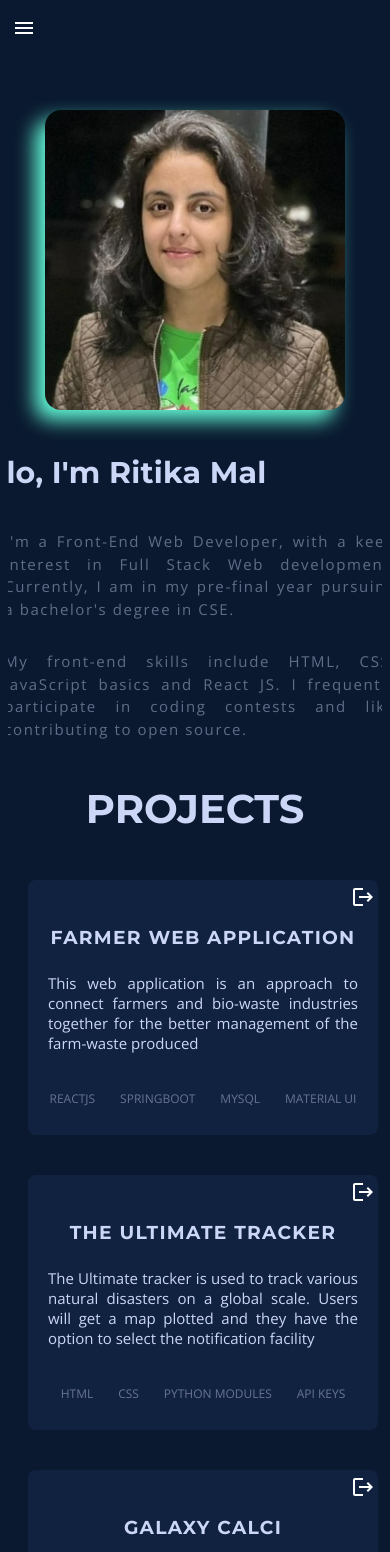
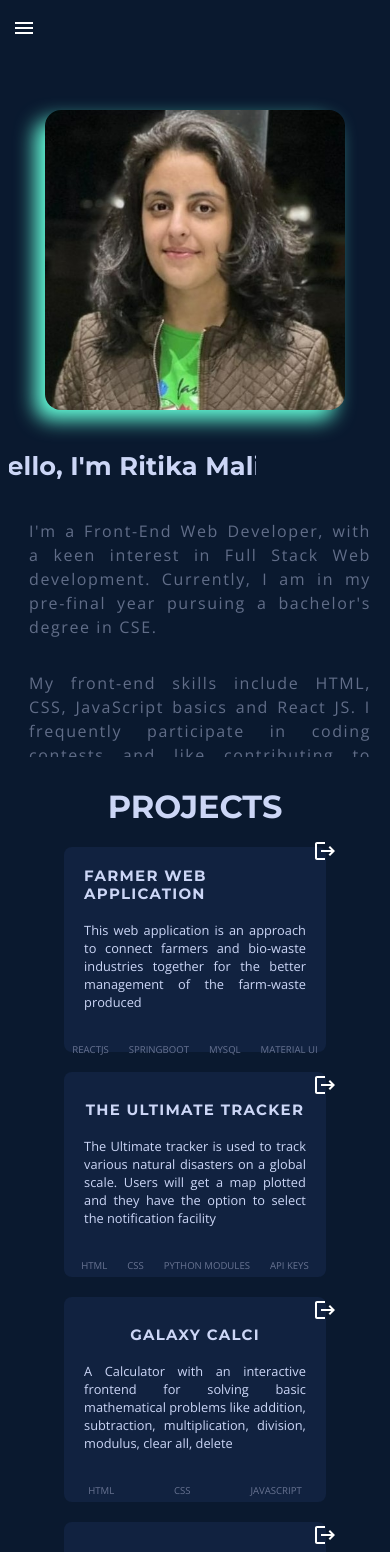
Before and after one commit to ritika728/Portfolio, a React (Create React App) app: page / in a window 390 px wide. Shown: the top 1552 px of the page. Built offline with nearby package versions, Linux system fonts and the light colour scheme; a web font is replaced by a local one.

Commit message:
resizing

```diff
--- a/src/Components/Navigation/about.css
+++ b/src/Components/Navigation/about.css
@@ -2,7 +2,7 @@
 @import url('https://fonts.googleapis.com/css2?family=Montserrat:wght@400;700&display=swap');
 
 #ABOUT{
-    height: 580px ;
+    height: 600px ;
     scroll-behavior: smooth;
 }
 body{
@@ -93,14 +93,14 @@ img.image {
     }
     .heading h1{
         display: flex;
-        font-size: 30px;
+        font-size: 160%;
         text-align: center;
         justify-content: center !important;
         align-items: center !important;
         margin-left: 70px;
     }
     .heading p{
-        font-size: 15px;
+        font-size: 100%;
         margin-left: 90px;
         margin-right: -70px;
     }
--- a/src/Components/Navigation/navigation.css
+++ b/src/Components/Navigation/navigation.css
@@ -63,7 +63,6 @@ path{
 
 .css-4t3x6l-MuiPaper-root-MuiDrawer-paper {
     background-color: rgb(99,252,216) !important;
-    /* width: 150px !important; */
 }
 .css-4t3x6l-MuiPaper-root-MuiDrawer-paper .logo{
     margin: 20px auto;
--- a/src/Components/Projects/projects.css
+++ b/src/Components/Projects/projects.css
@@ -64,12 +64,13 @@
 
 @media (max-width:500px) {
     #PROJECTS{
-        margin-top: 10px;
-        height: 1900px;
+        margin-top: 30px;
+        height: 120%;
     }
     .every{
         display: flex;
         flex-direction: column;
+        margin: 0 auto;
     }
     .three{
         display: flex;
@@ -77,6 +78,29 @@
     }
 
     .mainheading{
-        font-size: 40px !important;
+        font-size: 200% !important;
+    }
+
+    .card{
+        width: 70%;
+        height: 200px;
+        justify-content: center;
+        margin: 0 auto;
+        margin-bottom: 20px;
+    }
+
+    .projecthead{
+        margin-top: -20px;
+        font-size: 80%;
+    }
+
+    .para{
+        font-size: 80%;
+    }
+    .stack{
+        font-size: 60%;
+    }
+    .git{
+        margin-left: 260px !important;
     }
 }
--- a/src/components/achievements/achievements.css
+++ b/src/components/achievements/achievements.css
@@ -163,7 +163,7 @@
 
 @media (max-width:500px) {
     .heading2{
-        font-size: 40px !important;
+        font-size: 200% !important;
     }
     .timeline-body{
         color: rgb(136,146,176);
@@ -172,11 +172,11 @@
         margin-bottom: 5px;
         margin-top: -5px;
         font-family: 'Open Sans';
-        font-size: 10px;
+        font-size: 60%;
         text-align: center;
     }
     .timeline {
-        width: 350px;
+        width: 80%;
         font-weight: 400;
         list-style: none;
         padding: 20px 0 20px;
@@ -184,10 +184,10 @@
         margin: 0 auto;
     }
     .timeline > li > .timeline-badge {
-        width: 10px;
-        height: 10px;
+        width: 4%;
+        height: 20%;
         line-height: 20px;
-        font-size: 1.4em;
+        /* font-size: 1.4em; */
         text-align: center;
         position: absolute;
         top: 30px;
--- a/src/components/contact/contact.css
+++ b/src/components/contact/contact.css
@@ -136,7 +136,8 @@ textarea::placeholder{
     height: 800px !important;
   }
   .title h1{
-    font-size: 40px !important;
+    font-size: 200% !important;
+    text-align: center !important;
   }
   .container1{
     display: flex;
@@ -149,7 +150,7 @@ textarea::placeholder{
 
   .socialsmain{
     margin-top: -60px;
-    width:400px;
+    width:90%;
     margin-left: 10px;
     display: flex;
     justify-content: center;
@@ -179,7 +180,7 @@ textarea::placeholder{
   .socials{
     margin: 0 auto !important;
     margin-top: -50px !important;
-    /* margin-left: 75px !important; */
+    margin-left: 65px !important;
   }
   .message{
     width: 200px;
--- a/src/components/navigation/about.css
+++ b/src/components/navigation/about.css
@@ -2,7 +2,7 @@
 @import url('https://fonts.googleapis.com/css2?family=Montserrat:wght@400;700&display=swap');
 
 #ABOUT{
-    height: 580px ;
+    height: 600px ;
     scroll-behavior: smooth;
 }
 body{
@@ -93,14 +93,14 @@ img.image {
     }
     .heading h1{
         display: flex;
-        font-size: 30px;
+        font-size: 160%;
         text-align: center;
         justify-content: center !important;
         align-items: center !important;
         margin-left: 70px;
     }
     .heading p{
-        font-size: 15px;
+        font-size: 100%;
         margin-left: 90px;
         margin-right: -70px;
     }
--- a/src/components/navigation/navigation.css
+++ b/src/components/navigation/navigation.css
@@ -63,7 +63,6 @@ path{
 
 .css-4t3x6l-MuiPaper-root-MuiDrawer-paper {
     background-color: rgb(99,252,216) !important;
-    /* width: 150px !important; */
 }
 .css-4t3x6l-MuiPaper-root-MuiDrawer-paper .logo{
     margin: 20px auto;
--- a/src/components/projects/projects.css
+++ b/src/components/projects/projects.css
@@ -64,12 +64,13 @@
 
 @media (max-width:500px) {
     #PROJECTS{
-        margin-top: 10px;
-        height: 1900px;
+        margin-top: 30px;
+        height: 120%;
     }
     .every{
         display: flex;
         flex-direction: column;
+        margin: 0 auto;
     }
     .three{
         display: flex;
@@ -77,6 +78,29 @@
     }
 
     .mainheading{
-        font-size: 40px !important;
+        font-size: 200% !important;
+    }
+
+    .card{
+        width: 70%;
+        height: 200px;
+        justify-content: center;
+        margin: 0 auto;
+        margin-bottom: 20px;
+    }
+
+    .projecthead{
+        margin-top: -20px;
+        font-size: 80%;
+    }
+
+    .para{
+        font-size: 80%;
+    }
+    .stack{
+        font-size: 60%;
+    }
+    .git{
+        margin-left: 260px !important;
     }
 }
```
Also changed, not shown: src/Components/Achievements/achievements.css (+6 -6 lines), src/Components/Contact/contact.css (+4 -3 lines).
